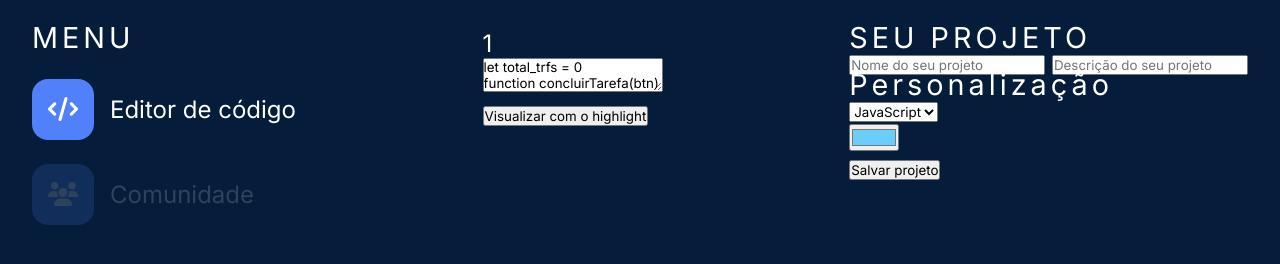
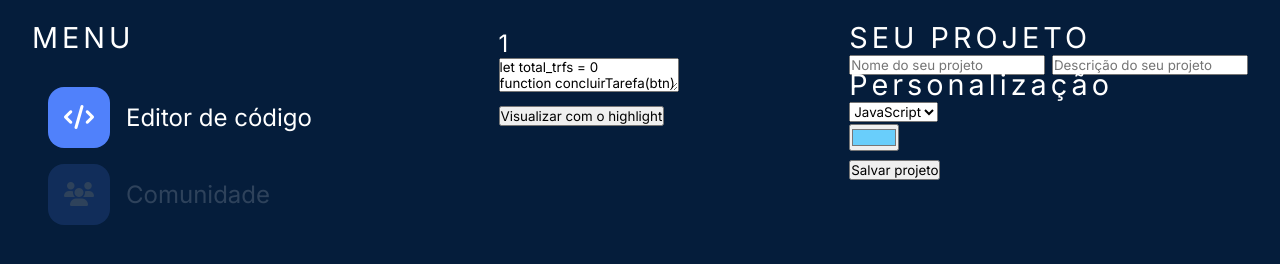
Before and after one commit to Helder-Mendes-czn/Projeto-All_dev, a plain HTML site: page src/index.html in a window 1280 px wide. Shown: the part 102-366 px from the top of the page. Drawn offline with nearby package versions, Linux system fonts and the light colour scheme; files that its build step writes are made by us from their sources; files whose address does not match are found by name.

Commit message:
Update _menu-sidebar.scss

```diff
--- a/styles/components/_menu-sidebar.scss
+++ b/styles/components/_menu-sidebar.scss
@@ -9,24 +9,32 @@
         list-style: none;
         display: flex;
         flex-direction: column;
-        gap: 1.5rem;
+        gap: .0.5rem;
 
         .menu-sidebar__list-item{
-            cursor: pointer;
+            cursor:url('../assets/cursor-pointer.png'), auto;
             display: flex;
             align-items: center;
+            padding: .5rem 1rem;
+            border-radius: .5rem;
             gap: 1rem;
-
+            transition: all .3s ease-in-out;
             & > div{
                 border-radius: 1rem;
                 padding: 1rem;
                 background-color: variables.$blue-300;
             }
 
-
+            &:hover{
+                box-shadow: 0 0 5px 0px variables.$blue-300;
+                transition: all .3s ease-in-out;
+            }
         }
         .unselect{
             opacity: 16%;
+            &:hover{
+                opacity: 1;
+            }
         }
     }
 }
```
